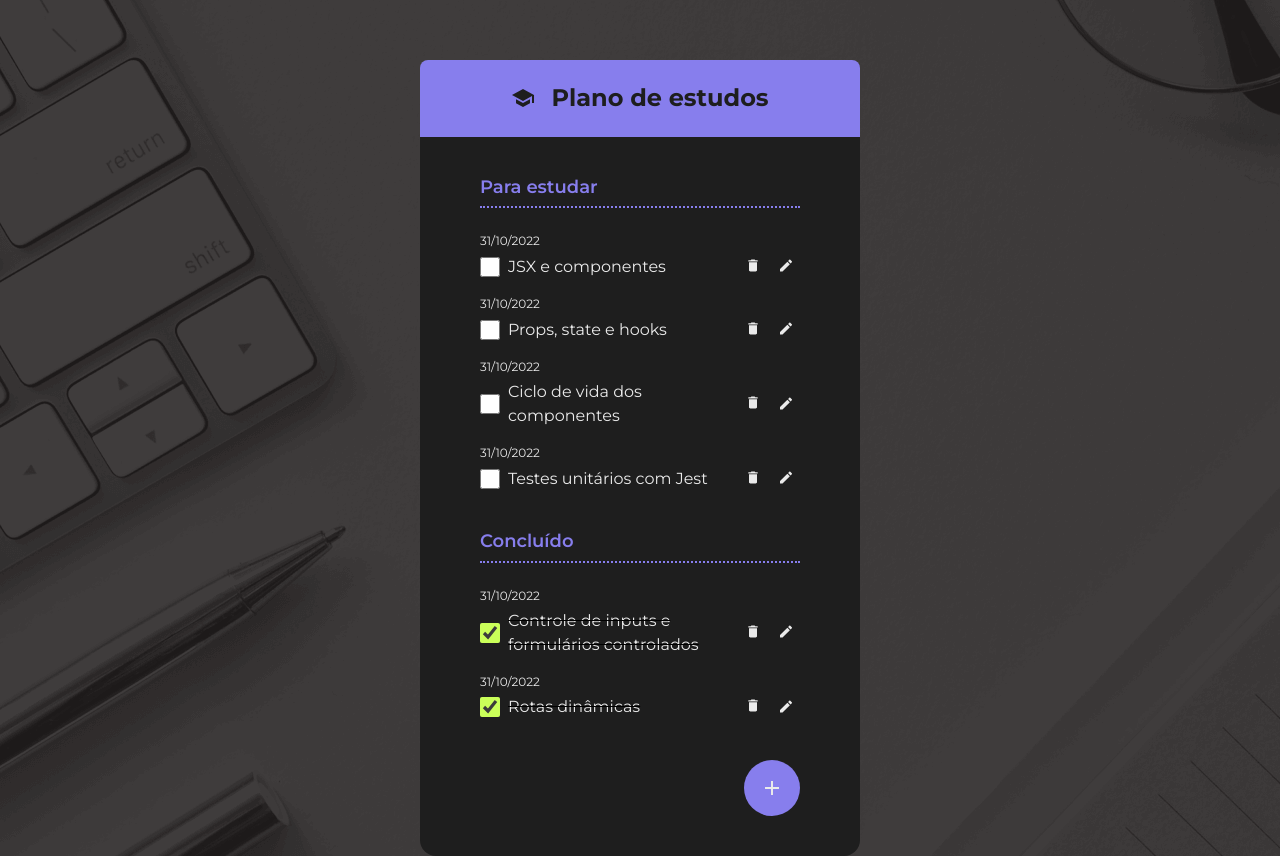
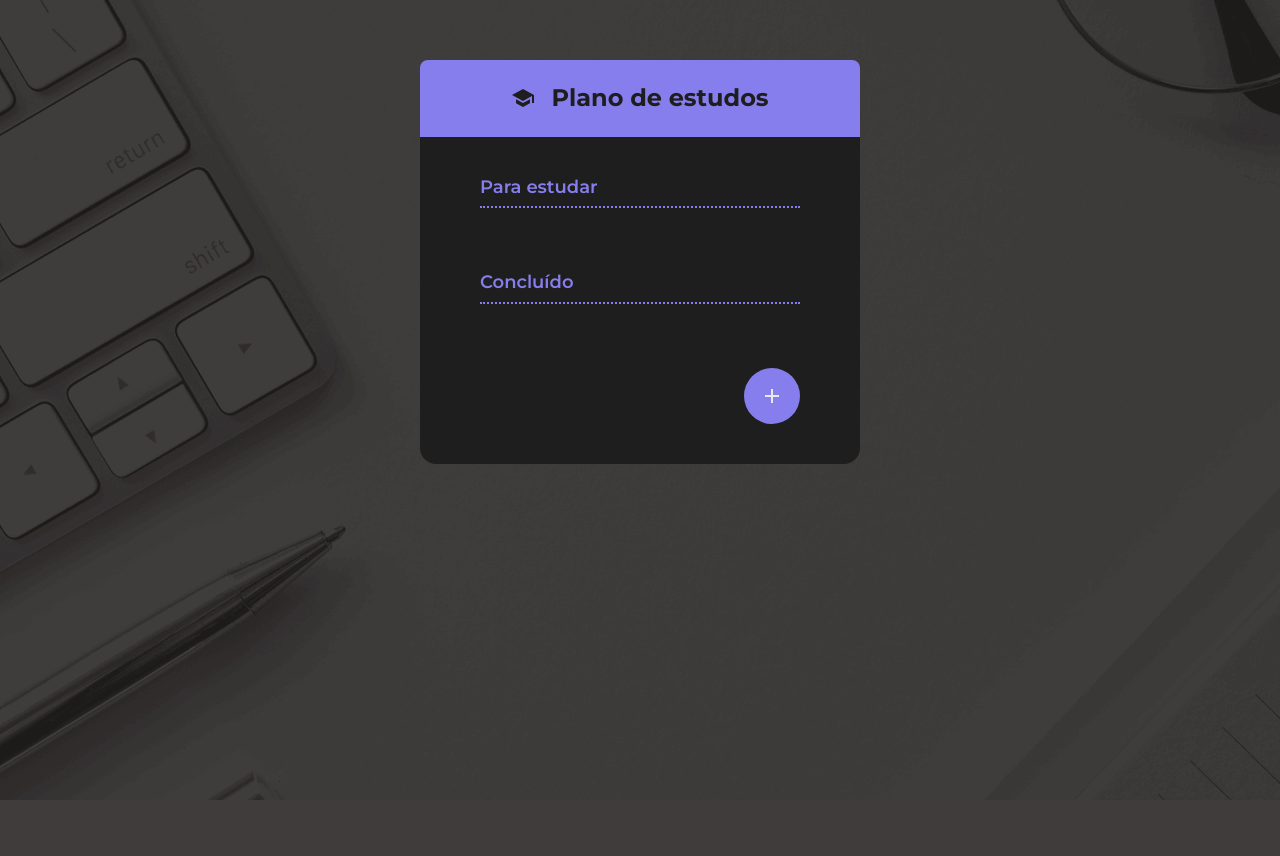
Before and after one commit to mclarafreireteles/study-checklist, a React (Vite) app: page / in a window 1280 px wide. After the commit the page ends 800 px from the top, so only its background shows below. Built offline with nearby package versions, Linux system fonts and the light colour scheme.

Commit message:
feat: add todo task

```diff
--- a/src/App.jsx
+++ b/src/App.jsx
@@ -12,55 +12,71 @@ import { ToDoItem } from "./components/ToDoItem"
 import { ToDoList } from "./components/ToDoList"
 import { TextInput } from "./components/TextInput"
 import { Button } from "./components/Button"
+import { ToDoForm } from "./components/ToDoForm"
 
-const todos = [
-  {
-    id: 1,
-    description: "JSX e componentes",
-    completed: false,
-    createdAt: "2022-10-31"
-  },
-  {
-    id: 2,
-    description: "Props, state e hooks",
-    completed: false,
-    createdAt: "2022-10-31"
-  },
-  {
-    id: 3,
-    description: "Ciclo de vida dos componentes",
-    completed: false,
-    createdAt: "2022-10-31"
-  },
-  {
-    id: 4,
-    description: "Testes unitários com Jest",
-    completed: false,
-    createdAt: "2022-10-31"
-  }
-]
-const completed = [
-  {
-    id: 5,
-    description: "Controle de inputs e formulários controlados",
-    completed: true,
-    createdAt: "2022-10-31"
-  },
-  {
-    id: 6,
-    description: "Rotas dinâmicas",
-    completed: true,
-    createdAt: "2022-10-31"
-  }
-]
+// const todos = [
+//   {
+//     id: 1,
+//     description: "JSX e componentes",
+//     completed: false,
+//     createdAt: "2022-10-31"
+//   },
+//   {
+//     id: 2,
+//     description: "Props, state e hooks",
+//     completed: false,
+//     createdAt: "2022-10-31"
+//   },
+//   {
+//     id: 3,
+//     description: "Ciclo de vida dos componentes",
+//     completed: false,
+//     createdAt: "2022-10-31"
+//   },
+//   {
+//     id: 4,
+//     description: "Testes unitários com Jest",
+//     completed: false,
+//     createdAt: "2022-10-31"
+//   }
+// ]
+// const completed = [
+//   {
+//     id: 5,
+//     description: "Controle de inputs e formulários controlados",
+//     completed: true,
+//     createdAt: "2022-10-31"
+//   },
+//   {
+//     id: 6,
+//     description: "Rotas dinâmicas",
+//     completed: true,
+//     createdAt: "2022-10-31"
+//   }
+// ]
 
 function App() {
 
   const [showDialog, setShowDialog] = useState(null);
+  const [todos, setTodos] = useState([])
 
   const toggleDialog = () => {
     setShowDialog(!showDialog);
-    console.log('alternar modal')
+  }
+
+  const addToDo = (formData) => {
+    const description = formData.get('description');
+    setTodos(prevState => {
+      const todo = {
+        id: prevState.length + 1,
+        description: description,
+        completed: false,
+        createdAt: new Date().toISOString()
+      }
+      return [...prevState, todo];
+    })
+    console.log('precisamos add um novo todo');
+    toggleDialog();
   }
 
   return (
@@ -71,26 +87,26 @@ function App() {
             <IconSchool /> Plano de estudos
           </Heading>
         </Header>
-        <Dialog/>
+        <Dialog />
         <ChecklistsWrapper>
           <SubHeading>Para estudar</SubHeading>
           <ToDoList>
-            {todos.map(function (t) {
+            {todos.filter(t => !t.completed).map(function (t) {
               return <ToDoItem key={t.id} item={t} />
             })}
           </ToDoList>
           <SubHeading>Concluído</SubHeading>
           <ToDoList>
-            {completed.map(function (t) {
+            {todos.filter(t => t.completed).map(function (t) {
               return <ToDoItem key={t.id} item={t} />
             })}
           </ToDoList>
           <Footer>
             <Dialog isOpen={showDialog} onClose={toggleDialog}>
-              <form className="form-dialog">
-                <TextInput placeholder="Digite o item que deseja adicionar" />
+              <ToDoForm onSubmit={addToDo}>
+                <TextInput placeholder="Digite o item que deseja adicionar" name="description" required />
                 <Button>Salvar item</Button>
-              </form>
+              </ToDoForm>
             </Dialog>
             <FabButton onClick={toggleDialog}>
               <IconPlus />
--- a/src/components/Button/index.jsx
+++ b/src/components/Button/index.jsx
@@ -1,8 +1,8 @@
 import './button.style.css'
 
-export function Button({ children, ...props }){
+export function Button({ children, ...rest }){
     return (
-        <button className='button' {...props}>
+        <button className='button' {...rest}>
             {children}
         </button>
     )
--- a/src/components/TextInput/index.jsx
+++ b/src/components/TextInput/index.jsx
@@ -1,6 +1,6 @@
 import './textinput.style.css'
 
-export function TextInput( props ){
+export function TextInput(props){
     return (
         <input {...props} className='text-input' />
     )
--- /dev/null
+++ b/src/components/ToDoForm/index.jsx
@@ -0,0 +1,7 @@
+import './todo-form.style.css'
+
+export function ToDoForm({ children, onSubmit }){
+    return (
+        <form action={onSubmit} className='form'>{children}</form>
+    )
+}
--- /dev/null
+++ b/src/components/ToDoForm/todo-form.style.css
@@ -0,0 +1,6 @@
+.form {
+  display: flex;
+  flex-direction: column;
+  align-items: center;
+  gap: 24px;
+}
--- a/src/index.css
+++ b/src/index.css
@@ -27,10 +27,3 @@ body {
   background-position: top center;
   background-size: auto;
 }
-
-.form-dialog {
-  display: flex;
-  flex-direction: column;
-  align-items: center;
-  gap: 24px;
-}
```
